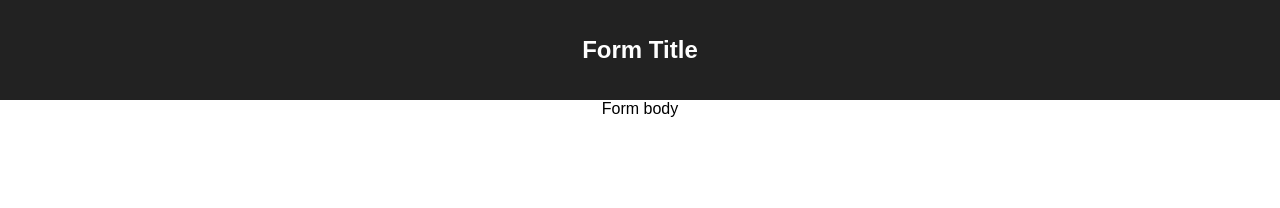
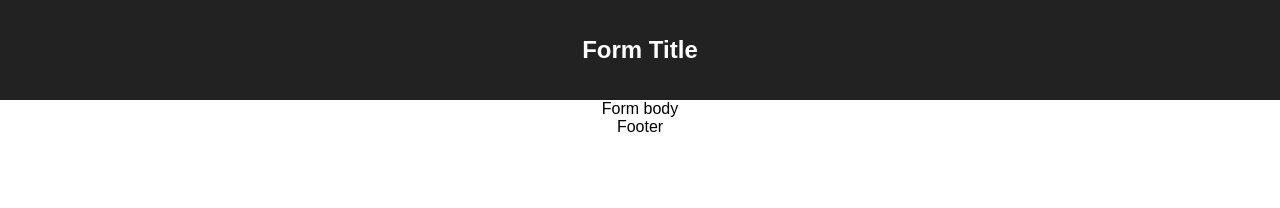
Before and after one commit to antonybudianto/exercise01, a React (Create React App) app: page / in a window 1280 px wide. Shown: the top 208 px of the page. Built offline with nearby package versions, Linux system fonts and the light colour scheme.

Commit message:
Init footer and header components

```diff
--- a/src/App.js
+++ b/src/App.js
@@ -1,6 +1,8 @@
 import React, { Component } from 'react'
 
 import FormBody from './components/FormBody/FormBody'
+import Header from './components/Header/Header'
+import Footer from './components/Footer/Footer'
 
 import './App.css'
 
@@ -8,10 +10,9 @@ class App extends Component {
   render() {
     return (
       <div className="App">
-        <header className="App-header">
-          <h1 className="App-title">Form Title</h1>
-        </header>
+        <Header />
         <FormBody />
+        <Footer />
       </div>
     )
   }
--- /dev/null
+++ b/src/components/Footer/Footer.js
@@ -0,0 +1,5 @@
+import React from 'react'
+
+const Footer = () => <footer className="App-footer">Footer</footer>
+
+export default Footer
--- /dev/null
+++ b/src/components/Header/Header.js
@@ -0,0 +1,9 @@
+import React from 'react'
+
+const Header = () => (
+  <header className="App-header">
+    <h1 className="App-title">Form Title</h1>
+  </header>
+)
+
+export default Header
```
